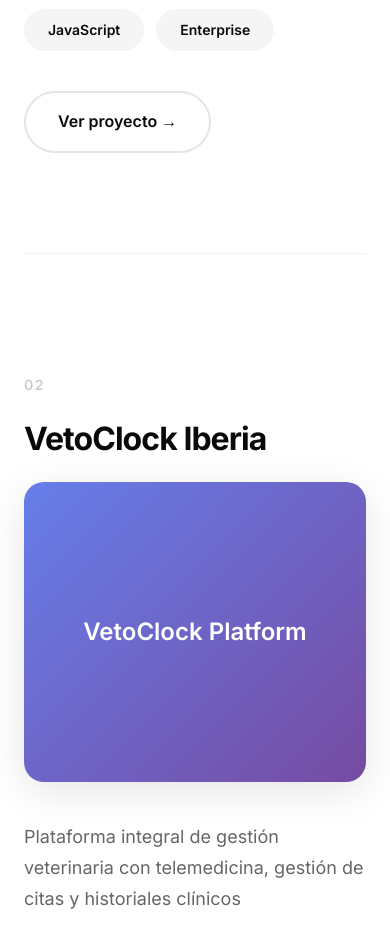
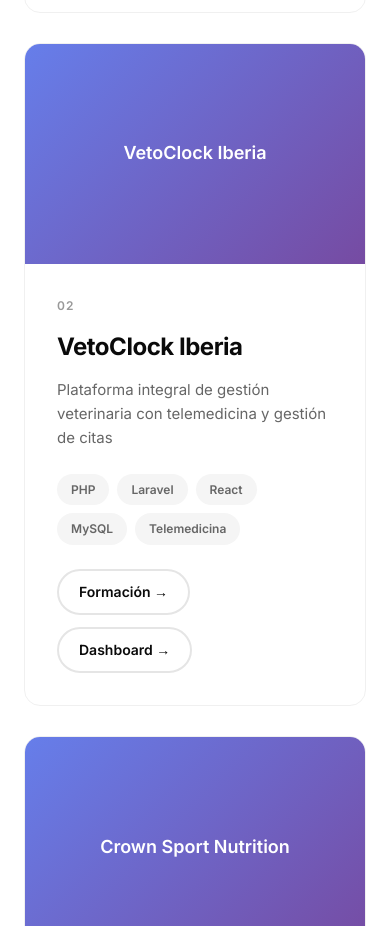
Before and after one commit to kitcar63-prog/portfolio-miguel-quiroga, a Next.js app: page / in a window 390 px wide. Shown: the part 3490-4416 px from the top of the page. Built offline with nearby package versions, Linux system fonts and the light colour scheme.

Commit message:
🎨 Nuevo diseño: Grid compacto para 10+ proyectos con tarjetas, imágenes más pequeñas y mejor organización visual

```diff
--- a/src/app/globals.css
+++ b/src/app/globals.css
@@ -66,11 +66,6 @@
     opacity: 1;
     transform: scale(1);
   }
-}
-
-@keyframes countUp {
-  from { opacity: 0; }
-  to { opacity: 1; }
 }
 
 /* Scroll Animations */
@@ -280,7 +275,7 @@
   max-width: 800px;
 }
 
-/* Stats with Counter Animation */
+/* Stats */
 .stats {
   display: grid;
   grid-template-columns: repeat(auto-fit, minmax(250px, 1fr));
@@ -355,82 +350,52 @@
   color: #0a0a0a;
 }
 
-/* Projects */
+/* Projects Grid - Nuevo diseño compacto */
 .projects-grid {
   display: grid;
-  gap: 120px;
+  grid-template-columns: repeat(auto-fill, minmax(350px, 1fr));
+  gap: 40px;
+  margin-top: 60px;
 }
 
-.project {
-  padding-bottom: 100px;
-  border-bottom: 1px solid #f0f0f0;
-  transition: all 0.5s ease;
+.project-card {
+  background: #ffffff;
+  border-radius: 16px;
+  overflow: hidden;
+  transition: all 0.4s ease;
+  border: 1px solid #f0f0f0;
+  cursor: pointer;
 }
 
-.project:last-child {
-  border-bottom: none;
+.project-card:hover {
+  transform: translateY(-10px);
+  box-shadow: 0 20px 40px rgba(0, 0, 0, 0.1);
+  border-color: transparent;
 }
 
-.project:hover {
-  transform: translateY(-5px);
+.project-image-container {
+  width: 100%;
+  height: 280px;
+  background: #f5f5f5;
+  position: relative;
+  overflow: hidden;
 }
 
-.project-number {
-  font-size: 14px;
-  color: #ccc;
-  font-weight: 600;
-  margin-bottom: 24px;
-  letter-spacing: 0.1em;
-  transition: color 0.3s ease;
+.project-image-container::before {
+  content: '';
+  position: absolute;
+  top: 0;
+  left: 0;
+  right: 0;
+  bottom: 0;
+  background: linear-gradient(135deg, #667eea 0%, #764ba2 100%);
+  opacity: 0;
+  transition: opacity 0.4s ease;
+  z-index: 1;
 }
 
-.project:hover .project-number {
-  color: #667eea;
-}
-
-.project h3 {
-  font-size: 48px;
-  font-weight: 700;
-  color: #0a0a0a;
-  margin-bottom: 24px;
-  letter-spacing: -0.03em;
-  line-height: 1.2;
-  transition: all 0.3s ease;
-}
-
-.project:hover h3 {
-  background: linear-gradient(135deg, #667eea 0%, #764ba2 100%);
-  -webkit-background-clip: text;
-  -webkit-text-fill-color: transparent;
-  background-clip: text;
-}
-
-.project-image {
-  width: 100%;
-  height: 500px;
-  background-color: #f5f5f5;
-  border-radius: 20px;
-  margin-bottom: 40px;
-  overflow: hidden;
-  position: relative;
-  transition: all 0.5s ease;
-  box-shadow: 0 10px 40px rgba(0, 0, 0, 0.1);
-}
-
-.project:hover .project-image {
-  transform: scale(1.02);
-  box-shadow: 0 20px 60px rgba(0, 0, 0, 0.15);
-}
-
-.project-image img {
-  width: 100%;
-  height: 100%;
-  object-fit: cover;
-  transition: transform 0.5s ease;
-}
-
-.project:hover .project-image img {
-  transform: scale(1.05);
+.project-card:hover .project-image-container::before {
+  opacity: 0.85;
 }
 
 .project-image-placeholder {
@@ -441,55 +406,97 @@
   justify-content: center;
   background: linear-gradient(135deg, #667eea 0%, #764ba2 100%);
   color: white;
+  font-size: 18px;
+  font-weight: 600;
+  transition: transform 0.4s ease;
+}
+
+.project-card:hover .project-image-placeholder {
+  transform: scale(1.1);
+}
+
+.project-image-container img {
+  width: 100%;
+  height: 100%;
+  object-fit: cover;
+  transition: transform 0.4s ease;
+}
+
+.project-card:hover .project-image-container img {
+  transform: scale(1.1);
+}
+
+.project-content {
+  padding: 32px;
+}
+
+.project-number {
+  font-size: 12px;
+  color: #999;
+  font-weight: 600;
+  margin-bottom: 16px;
+  letter-spacing: 0.1em;
+  text-transform: uppercase;
+}
+
+.project-title {
   font-size: 24px;
-  font-weight: 600;
+  font-weight: 700;
+  color: #0a0a0a;
+  margin-bottom: 16px;
+  letter-spacing: -0.02em;
+  line-height: 1.3;
+  transition: all 0.3s ease;
+}
+
+.project-card:hover .project-title {
+  background: linear-gradient(135deg, #667eea 0%, #764ba2 100%);
+  -webkit-background-clip: text;
+  -webkit-text-fill-color: transparent;
+  background-clip: text;
 }
 
 .project-description {
   color: #666;
-  font-size: 18px;
-  margin-bottom: 40px;
-  line-height: 1.7;
-  max-width: 700px;
+  font-size: 15px;
+  margin-bottom: 24px;
+  line-height: 1.6;
 }
 
 .tech-tags {
   display: flex;
   flex-wrap: wrap;
-  gap: 12px;
-  margin-bottom: 40px;
+  gap: 8px;
+  margin-bottom: 24px;
 }
 
 .tech-tag {
   background-color: #f5f5f5;
-  color: #0a0a0a;
-  padding: 10px 24px;
+  color: #666;
+  padding: 6px 14px;
   border-radius: 50px;
-  font-size: 14px;
+  font-size: 12px;
   font-weight: 600;
   transition: all 0.3s ease;
-  cursor: default;
 }
 
-.tech-tag:hover {
-  background-color: #0a0a0a;
+.project-card:hover .tech-tag {
+  background-color: #667eea;
   color: #ffffff;
-  transform: translateY(-3px);
-  box-shadow: 0 6px 20px rgba(0, 0, 0, 0.15);
 }
 
 .project-links {
   display: flex;
   flex-wrap: wrap;
-  gap: 16px;
+  gap: 12px;
 }
 
 .project-link {
   color: #0a0a0a;
   text-decoration: none;
-  font-size: 16px;
+  font-size: 14px;
   font-weight: 600;
-  padding: 16px 32px;
+  padding: 10px 20px;
   border: 2px solid #e5e5e5;
   border-radius: 50px;
   transition: all 0.3s ease;
@@ -518,7 +525,6 @@
   color: #ffffff;
   border-color: transparent;
   transform: translateY(-2px);
-  box-shadow: 0 6px 20px rgba(102, 126, 234, 0.4);
 }
 
 /* Contact */
@@ -671,12 +677,13 @@
     font-size: 48px;
   }
 
-  .project h3 {
-    font-size: 32px;
+  .projects-grid {
+    grid-template-columns: 1fr;
+    gap: 30px;
   }
 
-  .project-image {
-    height: 300px;
+  .project-image-container {
+    height: 220px;
   }
 
   .grid-2 {
--- a/src/app/page.tsx
+++ b/src/app/page.tsx
@@ -1,6 +1,6 @@
 'use client';
 
-import { useState, useEffect, useRef } from 'react';
+import { useState, useEffect } from 'react';
 
 const translations = {
   es: {
@@ -24,19 +24,7 @@
     },
     projects: {
       title: 'Proyectos destacados',
-      subtitle: 'Soluciones tecnológicas para empresas líderes del mercado',
-      intranet: {
-        title: 'Intranet El Corte Inglés',
-        description: 'Sistema interno de gestión empresarial para una de las mayores corporaciones de España'
-      },
-      vetoclock: {
-        title: 'VetoClock Iberia',
-        description: 'Plataforma integral de gestión veterinaria con telemedicina, gestión de citas y historiales clínicos'
-      },
-      crown: {
-        title: 'Crown Sport Nutrition',
-        description: 'E-commerce especializado en nutrición deportiva con miles de usuarios activos'
-      }
+      subtitle: 'Portfolio de proyectos desarrollados para empresas líderes'
     },
     contact: {
       title: 'Hablemos',
@@ -71,19 +59,7 @@
     },
     projects: {
       title: 'Featured projects',
-      subtitle: 'Technological solutions for market-leading companies',
-      intranet: {
-        title: 'El Corte Inglés Intranet',
-        description: 'Internal business management system for one of Spain\'s largest corporations'
-      },
-      vetoclock: {
-        title: 'VetoClock Iberia',
-        description: 'Comprehensive veterinary management platform with telemedicine, appointment scheduling and medical records'
-      },
-      crown: {
-        title: 'Crown Sport Nutrition',
-        description: 'E-commerce specialized in sports nutrition with thousands of active users'
-      }
+      subtitle: 'Portfolio of projects developed for leading companies'
     },
     contact: {
       title: 'Let\'s talk',
@@ -99,6 +75,175 @@
   }
 };
 
+// Array de proyectos - Aquí puedes agregar más proyectos fácilmente
+const projects = [
+  {
+    id: 1,
+    number: '01',
+    title: {
+      es: 'Intranet El Corte Inglés',
+      en: 'El Corte Inglés Intranet'
+    },
+    description: {
+      es: 'Sistema interno de gestión empresarial para una de las mayores corporaciones de España',
+      en: 'Internal business management system for one of Spain\'s largest corporations'
+    },
+    tags: ['SharePoint', '.NET', 'JavaScript', 'Enterprise'],
+    links: [{
+      url: 'https://login.microsoftonline.com/login.srf?wa=wsignin1.0&whr=elcorteingles.es&wreply=https://elcorteingles.sharepoint.com/sites/NEXO/',
+      text: { es: 'Ver proyecto →', en: 'View project →' }
+    }],
+    image: null // Aquí puedes poner la URL de la imagen
+  },
+  {
+    id: 2,
+    number: '02',
+    title: {
+      es: 'VetoClock Iberia',
+      en: 'VetoClock Iberia'
+    },
+    description: {
+      es: 'Plataforma integral de gestión veterinaria con telemedicina y gestión de citas',
+      en: 'Comprehensive veterinary management platform with telemedicine'
+    },
+    tags: ['PHP', 'Laravel', 'React', 'MySQL', 'Telemedicina'],
+    links: [
+      {
+        url: 'https://vetoclock-formacion.com/',
+        text: { es: 'Formación →', en: 'Training →' }
+      },
+      {
+        url: 'https://vetoclock-dashboard.netlify.app/sign-in',
+        text: { es: 'Dashboard →', en: 'Dashboard →' }
+      }
+    ],
+    image: null
+  },
+  {
+    id: 3,
+    number: '03',
+    title: {
+      es: 'Crown Sport Nutrition',
+      en: 'Crown Sport Nutrition'
+    },
+    description: {
+      es: 'E-commerce especializado en nutrición deportiva con miles de usuarios activos',
+      en: 'E-commerce specialized in sports nutrition with thousands of active users'
+    },
+    tags: ['PHP', 'JavaScript', 'MySQL', 'E-commerce'],
+    links: [{
+      url: 'https://crownsportnutrition.com/',
+      text: { es: 'Ver proyecto →', en: 'View project →' }
+    }],
+    image: null
+  },
+  {
+    id: 4,
+    number: '04',
+    title: {
+      es: 'Seur Logistics',
+      en: 'Seur Logistics'
+    },
+    description: {
+      es: 'Sistema de gestión logística y tracking de envíos para Seur',
+      en: 'Logistics management and shipment tracking system for Seur'
+    },
+    tags: ['.NET', 'SQL Server', 'API REST', 'Logistics'],
+    links: [],
+    image: null
+  },
+  {
+    id: 5,
+    number: '05',
+    title: {
+      es: 'Prosegur Security',
+      en: 'Prosegur Security'
+    },
+    description: {
+      es: 'Plataforma de gestión de seguridad y monitoreo para Prosegur',
+      en: 'Security management and monitoring platform for Prosegur'
+    },
+    tags: ['Python', 'Django', 'PostgreSQL', 'Security'],
+    links: [],
+    image: null
+  },
+  {
+    id: 6,
+    number: '06',
+    title: {
+      es: 'Metrovacesa Portal',
+      en: 'Metrovacesa Portal'
+    },
+    description: {
+      es: 'Portal inmobiliario con gestión de propiedades y clientes para Metrovacesa',
+      en: 'Real estate portal with property and client management for Metrovacesa'
+    },
+    tags: ['PHP', 'Laravel', 'Vue.js', 'Real Estate'],
+    links: [],
+    image: null
+  },
+  {
+    id: 7,
+    number: '07',
+    title: {
+      es: 'Gomel Gaming Platform',
+      en: 'Gomel Gaming Platform'
+    },
+    description: {
+      es: 'Plataforma de gaming con sistema de matchmaking y torneos',
+      en: 'Gaming platform with matchmaking system and tournaments'
+    },
+    tags: ['Python', 'FastAPI', 'PostgreSQL', 'WebSocket'],
+    links: [],
+    image: null
+  },
+  {
+    id: 8,
+    number: '08',
+    title: {
+      es: 'Financial Dashboard',
+      en: 'Financial Dashboard'
+    },
+    description: {
+      es: 'Dashboard de análisis financiero con visualización de datos en tiempo real',
+      en: 'Financial analysis dashboard with real-time data visualization'
+    },
+    tags: ['React', 'TypeScript', 'D3.js', 'Finance'],
+    links: [],
+    image: null
+  },
+  {
+    id: 9,
+    number: '09',
+    title: {
+      es: 'Health Management System',
+      en: 'Health Management System'
+    },
+    description: {
+      es: 'Sistema de gestión de salud con historiales médicos y citas',
+      en: 'Health management system with medical records and appointments'
+    },
+    tags: ['Swift', 'iOS', 'Firebase', 'Healthcare'],
+    links: [],
+    image: null
+  },
+  {
+    id: 10,
+    number: '10',
+    title: {
+      es: 'AI Content Generator',
+      en: 'AI Content Generator'
+    },
+    description: {
+      es: 'Generador de contenido con IA y procesamiento de lenguaje natural',
+      en: 'AI-powered content generator with natural language processing'
+    },
+    tags: ['Python', 'OpenAI', 'Pinecone', 'AI/ML'],
+    links: [],
+    image: null
+  }
+];
+
 export default function Home() {
   const [language, setLanguage] = useState<'es' | 'en'>('es');
   const [scrolled, setScrolled] = useState(false);
@@ -109,20 +254,19 @@
     const handleScroll = () => {
       setScrolled(window.scrollY > 50);
 
-      // Animate elements on scroll
       const elements = document.querySelectorAll('.animate-on-scroll');
       elements.forEach((element) => {
         const rect = element.getBoundingClientRect();
         const isVisible = rect.top < window.innerHeight - 100;
 
-        if (isVisible) {
+        if (isVisible && !element.classList.contains('fade-in-up')) {
           element.classList.add('fade-in-up');
         }
       });
     };
 
     window.addEventListener('scroll', handleScroll);
-    handleScroll(); // Initial check
+    handleScroll();
 
     return () => window.removeEventListener('scroll', handleScroll);
   }, []);
@@ -171,9 +315,7 @@
       <header className={`header ${scrolled ? 'scrolled' : ''}`}>
         <div className="container">
           <div className="header-content">
-            <div className="logo">
-              MAQ
-            </div>
+            <div className="logo">MAQ</div>
             <nav className="nav">
               <a href="#about">{t.nav.about}</a>
               <a href="#projects">{t.nav.projects}</a>
@@ -245,111 +387,54 @@
         </div>
       </section>
 
-      {/* Projects Section */}
+      {/* Projects Section - Nuevo Grid Compacto */}
       <section id="projects" className="section">
         <div className="container">
           <h2 className="section-title animate-on-scroll">{t.projects.title}</h2>
           <p className="section-subtitle animate-on-scroll">{t.projects.subtitle}</p>
 
           <div className="projects-grid">
-            {/* El Corte Inglés */}
-            <div className="project animate-on-scroll">
-              <div className="project-number">01</div>
-              <h3>{t.projects.intranet.title}</h3>
-
-              <div className="project-image">
+            {projects.map((project, index) => (
+              <div key={project.id} className={`project-card animate-on-scroll delay-${Math.min(index, 6)}00`}>
+                <div className="project-image-container">
+                  {project.image ? (
+                    <img src={project.image} alt={project.title[language]} />
+                  ) : (
                     <div className="project-image-placeholder">
-                  El Corte Inglés Intranet
+                      {project.title[language]}
                     </div>
+                  )}
                 </div>
 
-              <p className="project-description">{t.projects.intranet.description}</p>
+                <div className="project-content">
+                  <div className="project-number">{project.number}</div>
+                  <h3 className="project-title">{project.title[language]}</h3>
+                  <p className="project-description">{project.description[language]}</p>
+
                   <div className="tech-tags">
-                <span className="tech-tag">SharePoint</span>
-                <span className="tech-tag">.NET</span>
-                <span className="tech-tag">JavaScript</span>
-                <span className="tech-tag">Enterprise</span>
+                    {project.tags.map((tag) => (
+                      <span key={tag} className="tech-tag">{tag}</span>
+                    ))}
                   </div>
+
+                  {project.links.length > 0 && (
                     <div className="project-links">
+                      {project.links.map((link, i) => (
                         <a
-                  href="https://login.microsoftonline.com/login.srf?wa=wsignin1.0&whr=elcorteingles.es&wreply=https://elcorteingles.sharepoint.com/sites/NEXO/"
+                          key={i}
+                          href={link.url}
                           target="_blank"
                           rel="noopener noreferrer"
                           className="project-link"
                         >
-                  Ver proyecto →
+                          {link.text[language]}
                         </a>
+                      ))}
+                    </div>
+                  )}
                 </div>
               </div>
-
-            {/* VetoClock */}
-            <div className="project animate-on-scroll">
-              <div className="project-number">02</div>
-              <h3>{t.projects.vetoclock.title}</h3>
-
-              <div className="project-image">
-                <div className="project-image-placeholder">
-                  VetoClock Platform
-                </div>
-              </div>
-
-              <p className="project-description">{t.projects.vetoclock.description}</p>
-              <div className="tech-tags">
-                <span className="tech-tag">PHP</span>
-                <span className="tech-tag">Laravel</span>
-                <span className="tech-tag">React</span>
-                <span className="tech-tag">MySQL</span>
-                <span className="tech-tag">Telemedicina</span>
-              </div>
-              <div className="project-links">
-                <a
-                  href="https://vetoclock-formacion.com/"
-                  target="_blank"
-                  rel="noopener noreferrer"
-                  className="project-link"
-                >
-                  Formación →
-                </a>
-                <a
-                  href="https://vetoclock-dashboard.netlify.app/sign-in"
-                  target="_blank"
-                  rel="noopener noreferrer"
-                  className="project-link"
-                >
-                  Dashboard →
-                </a>
-              </div>
-            </div>
-
-            {/* Crown Sport Nutrition */}
-            <div className="project animate-on-scroll">
-              <div className="project-number">03</div>
-              <h3>{t.projects.crown.title}</h3>
-
-              <div className="project-image">
-                <div className="project-image-placeholder">
-                  Crown Sport Nutrition
-                </div>
-              </div>
-
-              <p className="project-description">{t.projects.crown.description}</p>
-              <div className="tech-tags">
-                <span className="tech-tag">PHP</span>
-                <span className="tech-tag">JavaScript</span>
-                <span className="tech-tag">MySQL</span>
-                <span className="tech-tag">E-commerce</span>
-              </div>
-              <div className="project-links">
-                <a
-                  href="https://crownsportnutrition.com/"
-                  target="_blank"
-                  rel="noopener noreferrer"
-                  className="project-link"
-                >
-                  Ver proyecto →
-                </a>
-              </div>
-            </div>
+            ))}
           </div>
         </div>
       </section>
```
Lines whose indentation alone changed are shown as unchanged.
